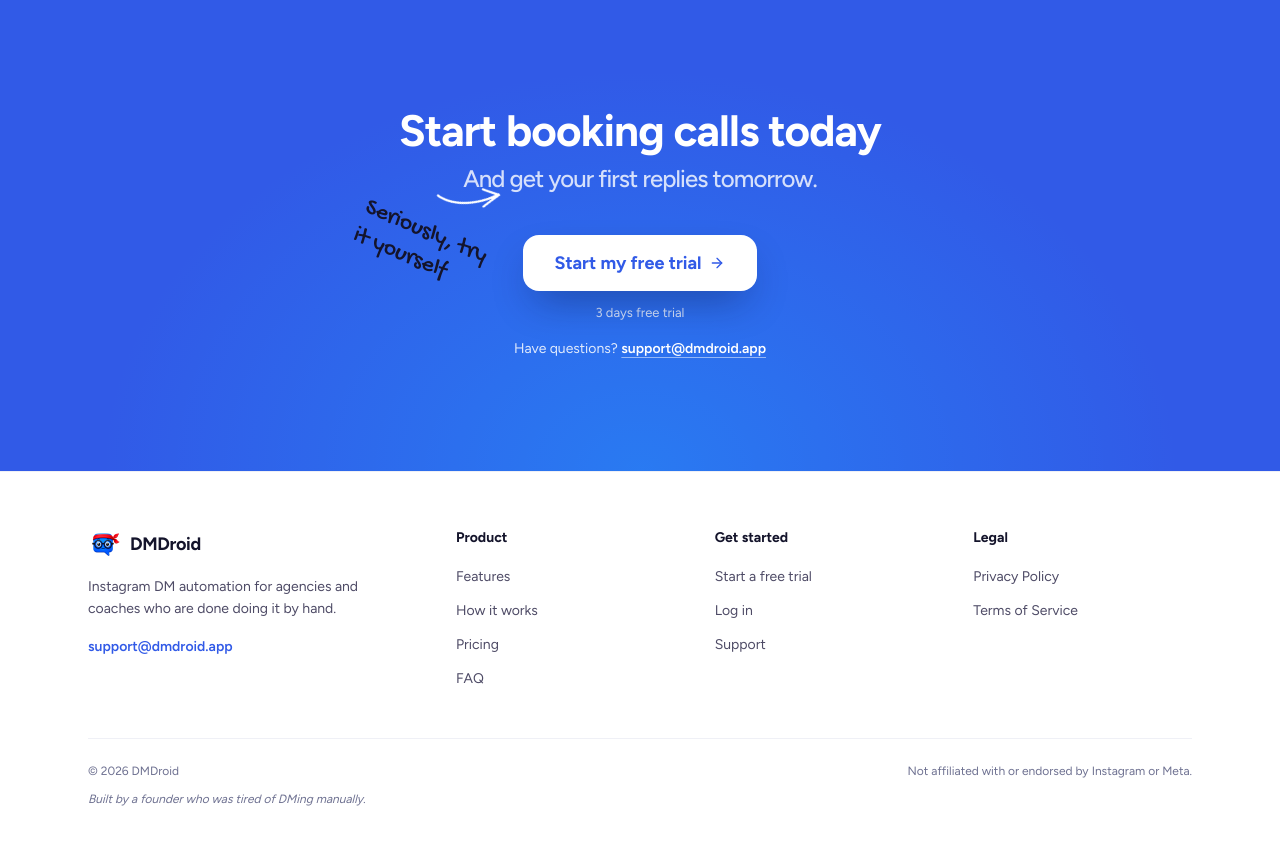
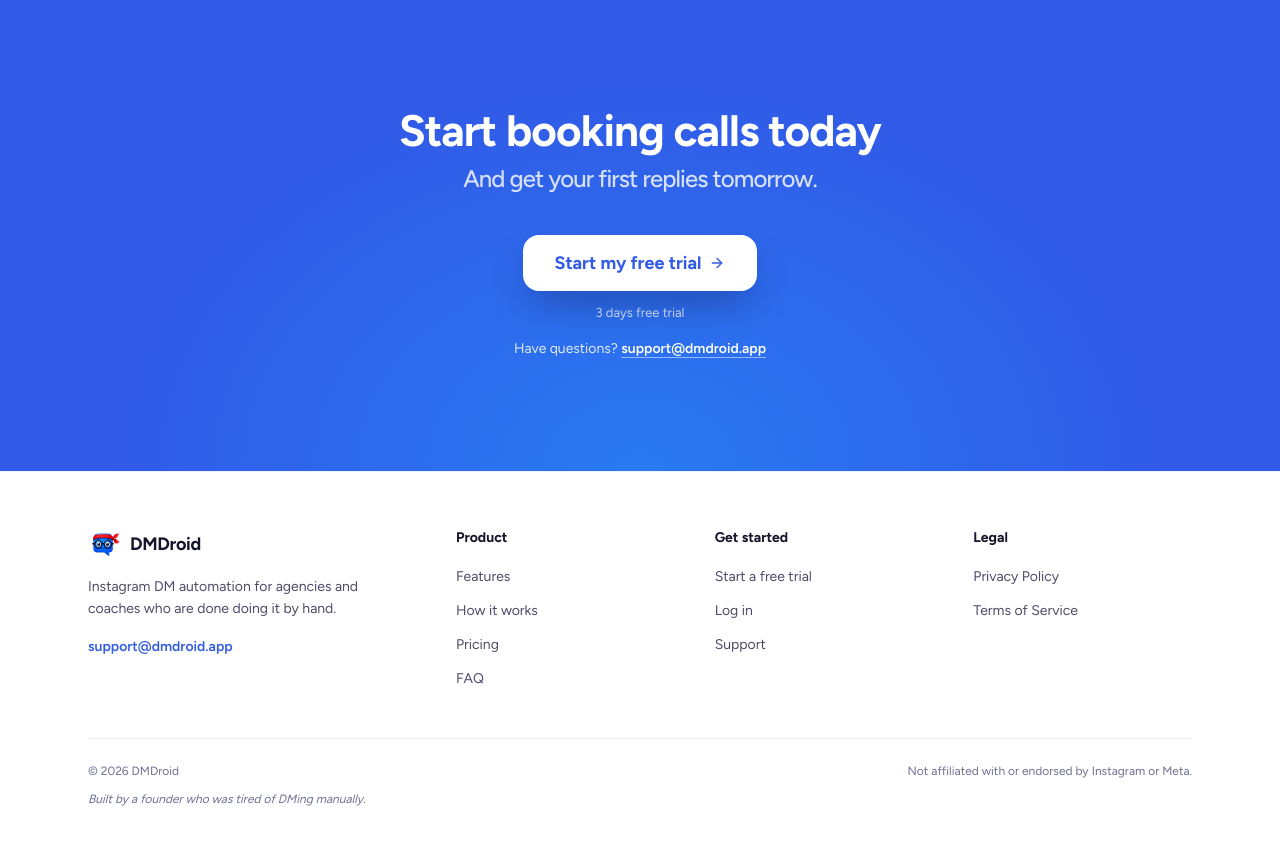
Before and after one commit to ayu-xd/landingpage, a Next.js app: page / in a window 1280 px wide. Shown: the part 8180-9025 px from the top of the page. Built offline with nearby package versions, Linux system fonts and the light colour scheme.

Commit message:
style: remove handwritten annotation and arrow from final CTA

```diff
--- a/components/landing/final-cta.tsx
+++ b/components/landing/final-cta.tsx
@@ -28,32 +28,8 @@ export function FinalCta() {
           </h2>
 
           <div className="relative mt-10 flex flex-col items-center gap-3">
-            {/* Button block (relative so annotation can hang off the left side) */}
+            {/* Button block */}
             <div className="relative">
-              {/* Handwritten callout (Absolute so it doesn't push the button off-center) */}
-              <div
-                aria-hidden
-                className="pointer-events-none absolute bottom-0 right-full mb-3 mr-6 hidden w-max flex-col items-start gap-1 sm:flex"
-                style={{ transform: 'rotate(23deg)' }}
-              >
-                {/* Arrow on top, right-aligned, pointing ↗ toward button, white filter */}
-                <img
-                  src="/waalaxy-arrow.png"
-                  alt=""
-                  className="h-16 w-20 self-end object-contain brightness-0 invert"
-                  style={{ transform: 'rotate(133deg)' }}
-                />
-                {/* Text below the arrow, left-aligned */}
-                <p
-                  className="lp-hand text-left text-xl leading-[1.1] text-white sm:text-2xl"
-                  style={{ whiteSpace: 'nowrap' }}
-                >
-                  Seriously, try
-                  <br />
-                  it yourself
-                </p>
-              </div>
-
               {/* Button */}
               <a
                 href={AUTH_URL}
```
